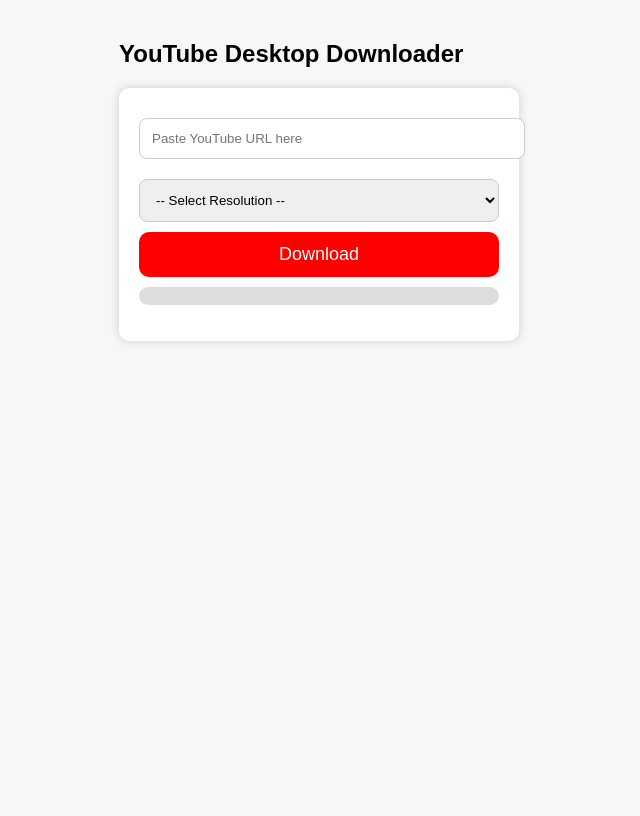
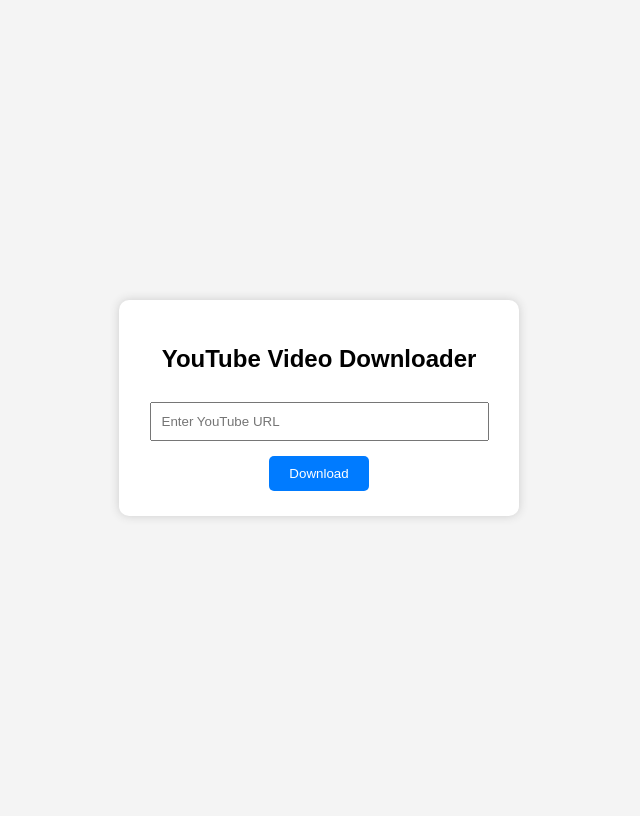
Before and after one commit to deepikadevkota/yt-downloader-, a Flask app: page / in a window 1280 px wide. Shown: the whole page, without its empty margins (321-961 px from the left). Before the commit the page ends 344 px from the top, so only its background shows below. Run offline with Flask 3, Linux system fonts and the light colour scheme.

Commit message:
Update index.html

```diff
--- a/templates/index.html
+++ b/templates/index.html
@@ -1,168 +1,54 @@
 <!DOCTYPE html>
 <html lang="en">
-
 <head>
     <meta charset="UTF-8">
     <title>YouTube Downloader</title>
-
     <style>
         body {
             font-family: Arial, sans-serif;
-            width: 400px;
-            margin: auto;
-            padding: 20px;
-            background: #f7f7f7;
+            background: #f4f4f4;
+            display: flex;
+            justify-content: center;
+            align-items: center;
+            height: 100vh;
         }
-
         .box {
-            padding: 20px;
-            background: #fff;
+            background: white;
+            padding: 25px;
             border-radius: 10px;
-            box-shadow: 0px 0px 10px #ccc;
+            width: 350px;
+            box-shadow: 0 0 10px #ccc;
+            text-align: center;
         }
-
-        select, input {
-            width: 100%;
-            padding: 12px;
-            margin: 10px 0;
-            border-radius: 8px;
-            border: 1px solid #ccc;
+        input {
+            width: 90%;
+            padding: 10px;
+            margin-top: 10px;
         }
-
         button {
-            width: 100%;
-            padding: 12px;
-            background: red;
+            padding: 10px 20px;
+            margin-top: 15px;
+            cursor: pointer;
+            background: #007bff;
             color: white;
-            font-size: 18px;
             border: none;
-            border-radius: 10px;
-            cursor: pointer;
+            border-radius: 5px;
         }
-
-        #progressBar {
-            width: 100%;
-            height: 18px;
-            background: #ddd;
-            border-radius: 10px;
-            margin-top: 10px;
-            overflow: hidden;
-        }
-
-        #progressFill {
-            height: 100%;
-            width: 0%;
-            background: green;
-            border-radius: 10px;
-            transition: 0.3s;
+        button:hover {
+            background: #0056c7;
         }
     </style>
 </head>
-
 <body>
 
-    <h2>YouTube Desktop Downloader</h2>
-
-    <div class="box">
-        <input id="url" type="text" placeholder="Paste YouTube URL here">
-
-        <select id="resolution">
-            <option>-- Select Resolution --</option>
-        </select>
-
-        <button onclick="downloadVideo()">Download</button>
-
-        <div id="progressBar">
-            <div id="progressFill"></div>
-        </div>
-
-        <p id="status"></p>
-    </div>
-
-    <script>
-        const backend = window.location.origin;  // Auto-detect backend URL
-
-        const MIN_RESOLUTIONS = ["144p", "240p", "360p", "480p", "720p", "1080p"];
-
-        document.getElementById("url").addEventListener("input", loadInfo);
-
-        function loadInfo() {
-            let url = document.getElementById("url").value;
-            if (!url) return;
-
-            let form = new FormData();
-            form.append("url", url);
-
-            document.getElementById("status").innerText = "Fetching resolutions...";
-
-            fetch(backend + "/video_info", {
-                method: "POST",
-                body: form
-            })
-                .then(res => res.json())
-                .then(data => {
-                    let sel = document.getElementById("resolution");
-                    sel.innerHTML = "";
-
-                    let finalRes = Array.from(new Set([...MIN_RESOLUTIONS, ...data.resolutions]))
-                        .sort((a, b) => parseInt(a) - parseInt(b));
-
-                    finalRes.forEach(r => {
-                        sel.innerHTML += `<option value="${r}">${r}</option>`;
-                    });
-
-                    document.getElementById("status").innerText = "Resolutions Loaded!";
-                });
-        }
-
-        function downloadVideo() {
-            let url = document.getElementById("url").value;
-            let res = document.getElementById("resolution").value;
-
-            if (!url || !res) {
-                alert("Enter URL and choose resolution");
-                return;
-            }
-
-            let form = new FormData();
-            form.append("url", url);
-            form.append("resolution", res);
-
-            document.getElementById("status").innerText = "Downloading...";
-            updateProgress();
-
-            fetch(backend + "/download", {
-                method: "POST",
-                body: form
-            })
-                .then(response => response.blob())
-                .then(blob => {
-                    let link = document.createElement("a");
-                    link.href = URL.createObjectURL(blob);
-                    link.download = "video.mp4";
-                    link.click();
-
-                    document.getElementById("status").innerText = "Download Completed!";
-                });
-        }
-
-        function updateProgress() {
-            let bar = document.getElementById("progressFill");
-
-            let interval = setInterval(() => {
-                fetch(backend + "/progress")
-                    .then(res => res.json())
-                    .then(data => {
-                        bar.style.width = data.percentage + "%";
-
-                        if (data.percentage >= 100) {
-                            clearInterval(interval);
-                        }
-                    });
-            }, 500);
-        }
-    </script>
+<div class="box">
+    <h2>YouTube Video Downloader</h2>
+    <form action="/" method="POST">
+        <input type="text" name="url" placeholder="Enter YouTube URL" required>
+        <br>
+        <button type="submit">Download</button>
+    </form>
+</div>
 
 </body>
-
 </html>
```
